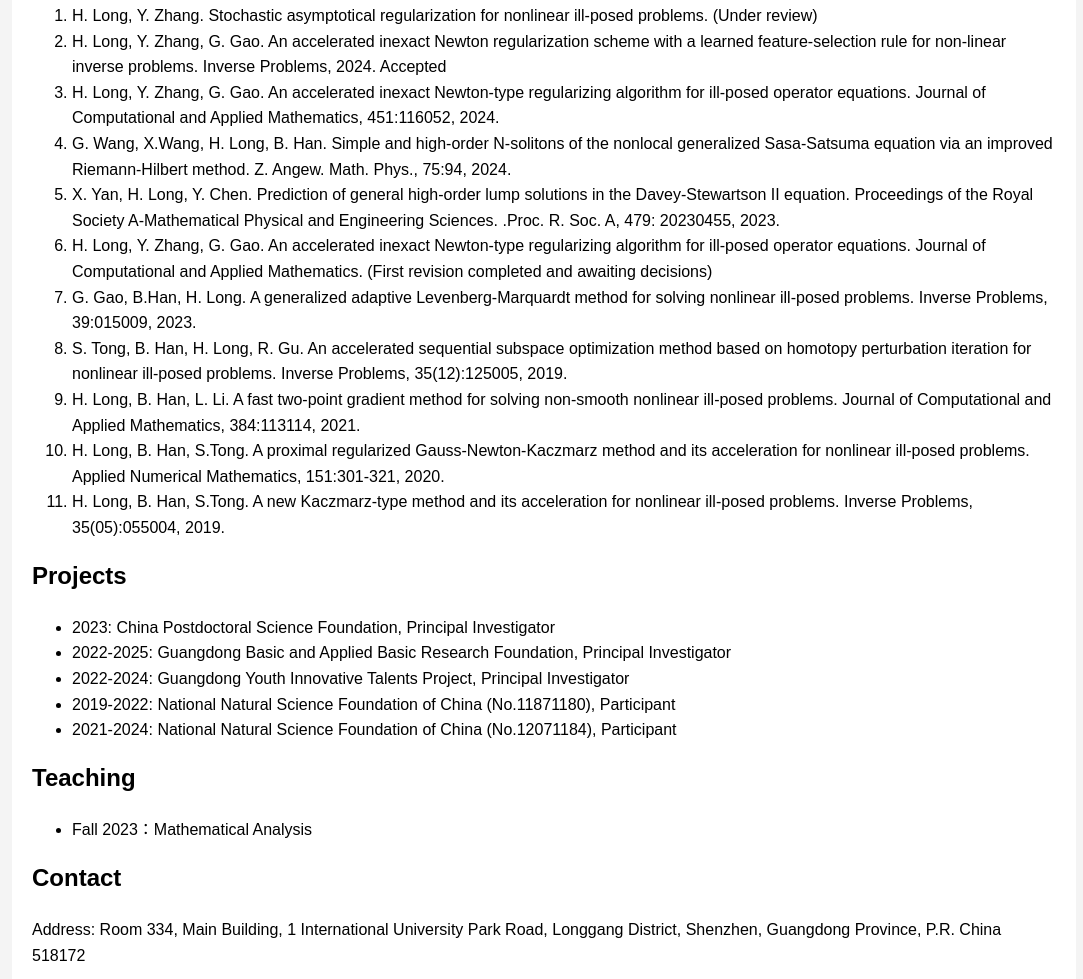
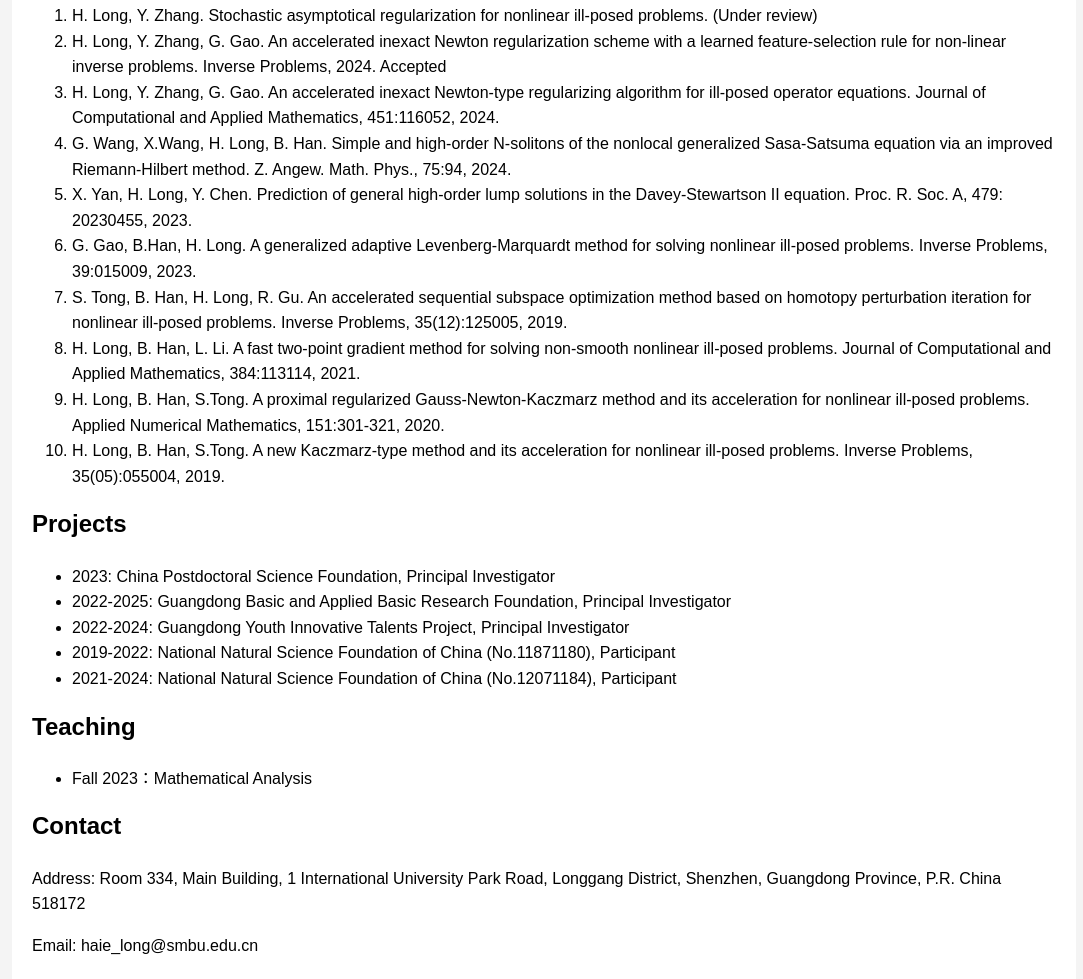
Before and after one commit to Haie555/Haie555.github.io, a plain HTML site: page index.html in a window 1280 px wide. Shown: the part 914-1893 px from the top of the page, without its empty margins (96-1179 px from the left). Drawn offline with Linux system fonts and the light colour scheme.

Commit message:
Update index.html with new content

```diff
--- a/index.html
+++ b/index.html
@@ -119,8 +119,7 @@
                 <li>H. Long, Y. Zhang, G. Gao. An accelerated inexact Newton regularization scheme with a learned feature-selection rule for non-linear inverse problems. Inverse Problems, 2024. Accepted</li>
                 <li>H. Long, Y. Zhang, G. Gao. An accelerated inexact Newton-type regularizing algorithm for ill-posed operator equations. Journal of Computational and Applied Mathematics, 451:116052, 2024.</li>
                 <li>G. Wang, X.Wang, H. Long, B. Han. Simple and high-order N-solitons of the nonlocal generalized Sasa-Satsuma equation via an improved Riemann-Hilbert method. Z. Angew. Math. Phys., 75:94, 2024.</li>
-                <li>X. Yan, H. Long, Y. Chen. Prediction of general high-order lump solutions in the Davey-Stewartson II equation. Proceedings of the Royal Society A-Mathematical Physical and Engineering Sciences. .Proc. R. Soc. A, 479: 20230455, 2023.</li>
-                <li>H. Long, Y. Zhang, G. Gao. An accelerated inexact Newton-type regularizing algorithm for ill-posed operator equations. Journal of Computational and Applied Mathematics. (First revision completed and awaiting decisions)</li>
+                <li>X. Yan, H. Long, Y. Chen. Prediction of general high-order lump solutions in the Davey-Stewartson II equation. Proc. R. Soc. A, 479: 20230455, 2023.</li>
                 <li>G. Gao, B.Han, H. Long. A generalized adaptive Levenberg-Marquardt method for solving nonlinear ill-posed problems. Inverse Problems, 39:015009, 2023.</li>
                 <li>S. Tong, B. Han, H. Long, R. Gu. An accelerated sequential subspace optimization method based on homotopy perturbation iteration for nonlinear ill-posed problems. Inverse Problems, 35(12):125005, 2019.</li>
                 <li>H. Long, B. Han, L. Li. A fast two-point gradient method for solving non-smooth nonlinear ill-posed problems. Journal of Computational and Applied Mathematics, 384:113114, 2021.</li>
```
Also changed, not shown: 1 other file.
